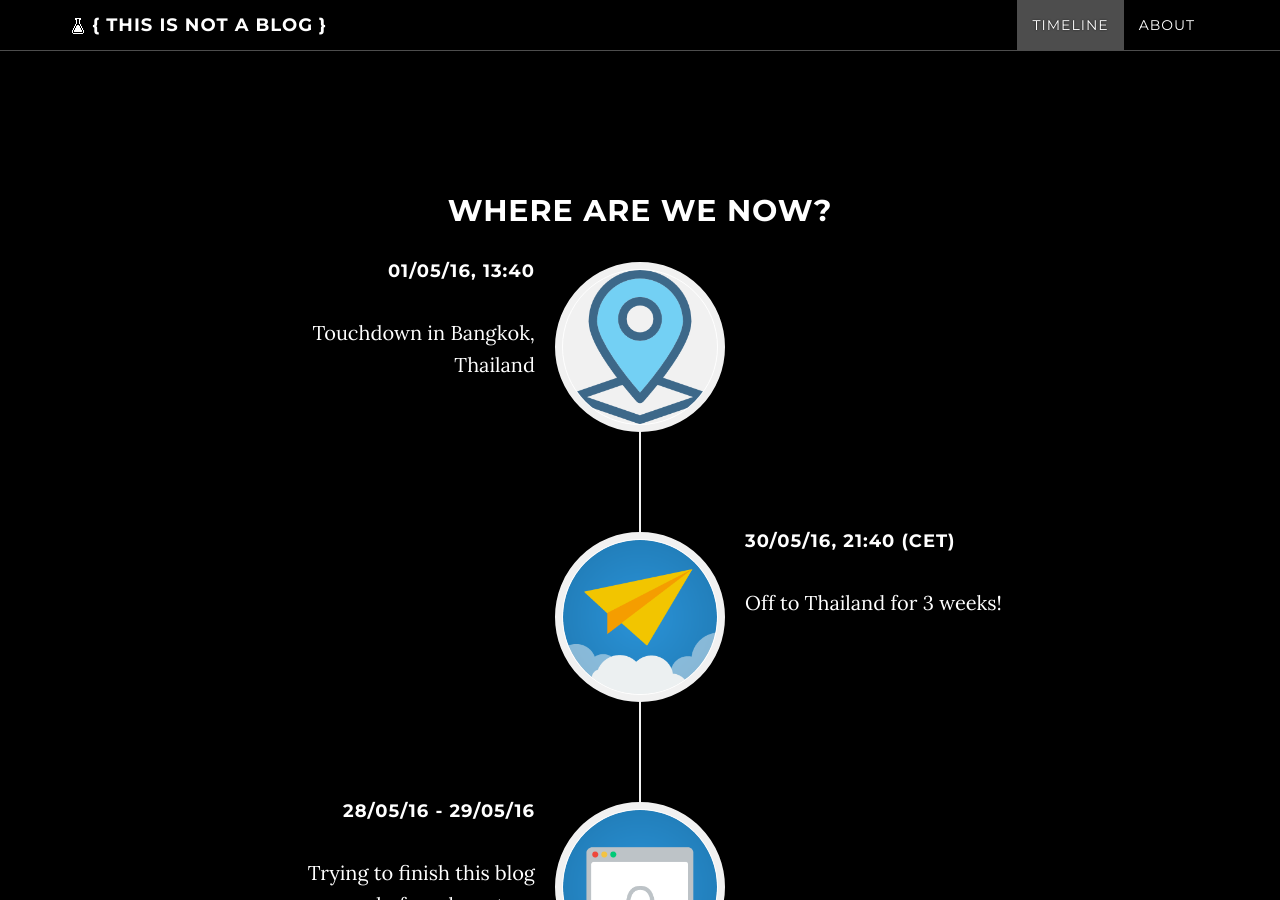
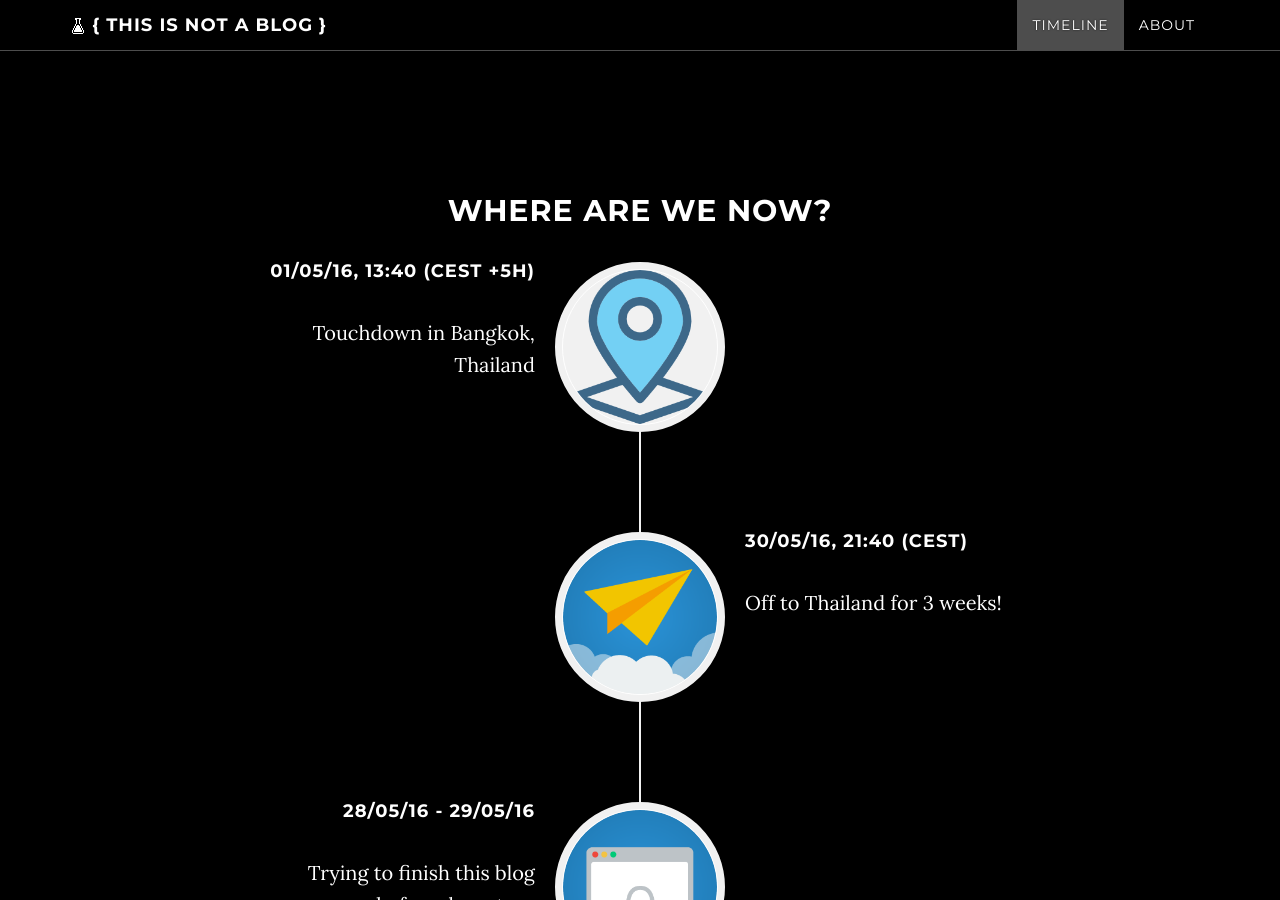
Before and after one commit to racheltah/racheltah.github.io, a Jekyll site: the page built from index.html, in a window 1280 px wide and 900 px high, scrolled down 956 px. Built offline with Jekyll 4.4.1, drawn with Linux system fonts in a browser that asks for light colours; nearby versions of some CDN libraries; comment, search, counter and statistics services are not loaded.

Commit message:
Update the timestamps

```diff
--- a/_config.yml
+++ b/_config.yml
@@ -110,10 +110,10 @@ syntax-highlight: True
 
 events:
   - image: "/img/timeline/location.png"
-    date: "01/05/16, 13:40"
+    date: "01/05/16, 13:40 (CEST +5h)"
     description: "Touchdown in Bangkok, Thailand"
   - image: "/img/timeline/paper-plane.png"
-    date: "30/05/16, 21:40 (CET)"
+    date: "30/05/16, 21:40 (CEST)"
     description: "Off to Thailand for 3 weeks!"
   - image: "/img/timeline/website-lock.png"
     date: "28/05/16 - 29/05/16"
```
